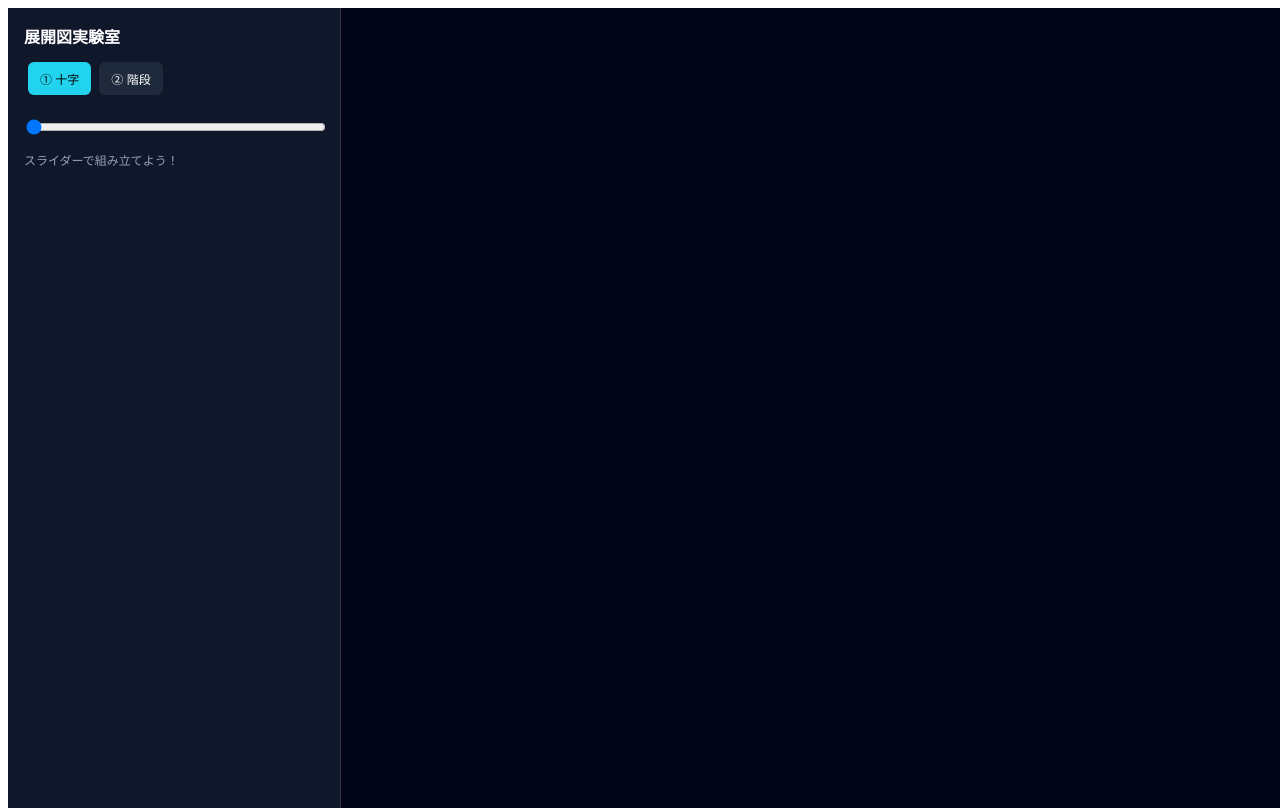
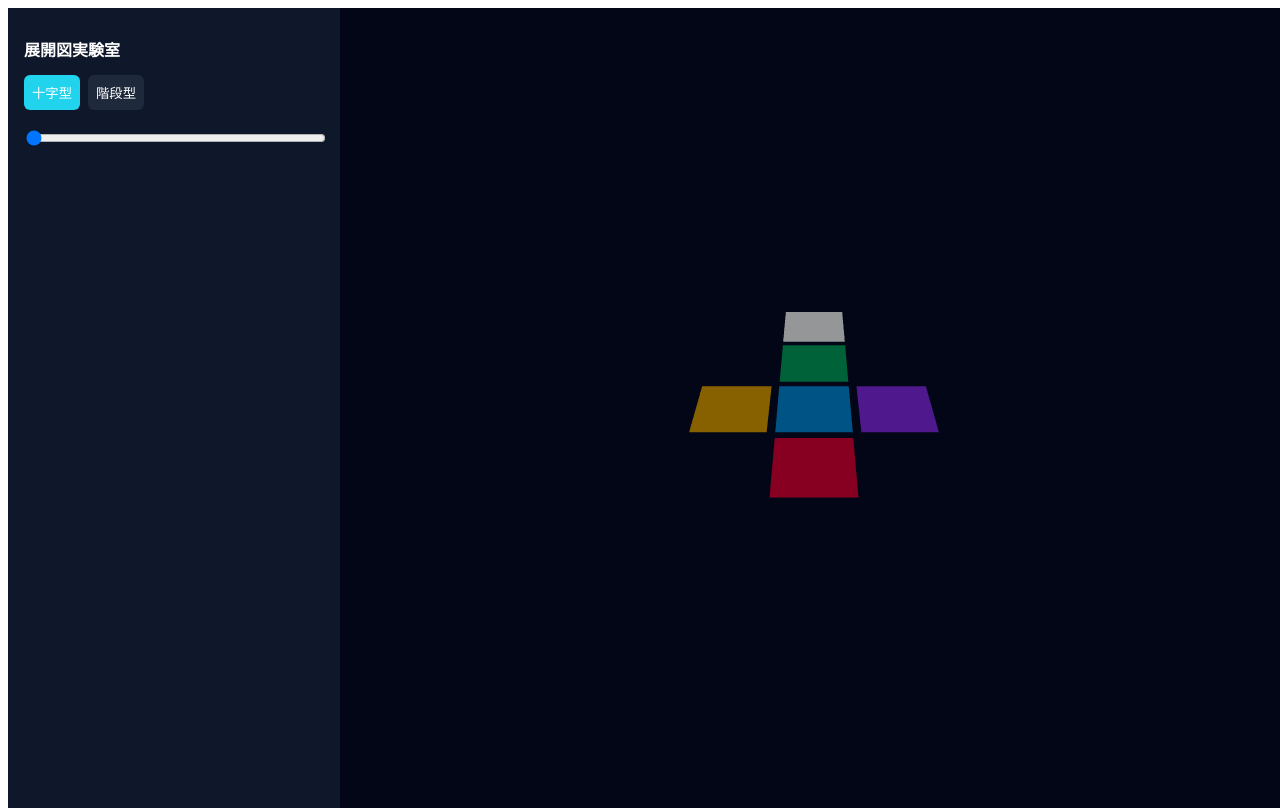
Before and after one commit to bqyujiyamada-code/study-quest, a Next.js app: page /cube-quest in a window 1280 px wide. Built offline with nearby package versions, Linux system fonts and the light colour scheme.

Commit message:
fix cube-quest

```diff
--- a/src/app/cube-quest/page.tsx
+++ b/src/app/cube-quest/page.tsx
@@ -5,69 +5,130 @@ import { Canvas } from "@react-three/fiber";
 import { OrbitControls } from "@react-three/drei";
 import * as THREE from "three";
 
-// 11パターンのデータ定義（今回は省略しますが、p03-p11もp01,p02と同様の親子構造で記述可能です）
-// ... (前回のp01, p02データをそのまま利用)
+// --- 型定義 ---
+type FaceDef = {
+  id: string;
+  name: string;
+  color: string;
+  pos: [number, number, number];
+  pivot: [number, number, number];
+  axis: "X" | "Y";
+  sign: number;
+  parent?: string;
+};
 
-export default function CubeQuestMobile() {
+// --- パターンデータ（2パターンを維持） ---
+const getPatterns = (): Record<string, FaceDef[]> => ({
+  p01: [
+    { id: "bottom", name: "底面", color: "#0ea5e9", pos: [0, 0, 0], pivot: [0, 0, 0], axis: "X", sign: 0 },
+    { id: "front", name: "手前", color: "#f43f5e", pos: [0, -1, 0], pivot: [0, -0.5, 0], axis: "X", sign: 1, parent: "bottom" },
+    { id: "back", name: "奥面", color: "#10b981", pos: [0, 1, 0], pivot: [0, 0.5, 0], axis: "X", sign: -1, parent: "bottom" },
+    { id: "left", name: "左面", color: "#eab308", pos: [-1, 0, 0], pivot: [-0.5, 0, 0], axis: "Y", sign: -1, parent: "bottom" },
+    { id: "right", name: "右面", color: "#a855f7", pos: [1, 0, 0], pivot: [0.5, 0, 0], axis: "Y", sign: 1, parent: "bottom" },
+    { id: "top", name: "天井", color: "#f8fafc", pos: [0, 2, 0], pivot: [0, 1.5, 0], axis: "X", sign: -1, parent: "back" }
+  ],
+  p02: [
+    { id: "bottom", name: "底面", color: "#0ea5e9", pos: [0, 0, 0], pivot: [0, 0, 0], axis: "X", sign: 0 },
+    { id: "front", name: "手前", color: "#f43f5e", pos: [0, -1, 0], pivot: [0, -0.5, 0], axis: "X", sign: 1, parent: "bottom" },
+    { id: "back", name: "奥面", color: "#10b981", pos: [0, 1, 0], pivot: [0, 0.5, 0], axis: "X", sign: -1, parent: "bottom" },
+    { id: "top", name: "天井", color: "#f8fafc", pos: [0, 2, 0], pivot: [0, 1.5, 0], axis: "X", sign: -1, parent: "back" },
+    { id: "right", name: "右面", color: "#a855f7", pos: [1, 1, 0], pivot: [0.5, 1, 0], axis: "Y", sign: 1, parent: "back" },
+    { id: "left", name: "左面", color: "#eab308", pos: [-1, 0, 0], pivot: [-0.5, 0, 0], axis: "Y", sign: -1, parent: "bottom" }
+  ]
+});
+
+// --- サブコンポーネント（千切れない計算ロジック） ---
+function FaceInstance({ def, progress, allFaces }: { def: FaceDef; progress: number; allFaces: FaceDef[] }) {
+  const groupRef = useRef<THREE.Group>(null);
+
+  useEffect(() => {
+    if (!groupRef.current) return;
+
+    const getMatrix = (target: FaceDef): THREE.Matrix4 => {
+      const m = new THREE.Matrix4();
+      if (target.parent) m.multiply(getMatrix(allFaces.find(f => f.id === target.parent)!));
+
+      const angle = (progress / 100) * (Math.PI / 2);
+      const axis = target.axis === "X" ? new THREE.Vector3(1, 0, 0) : new THREE.Vector3(0, 1, 0);
+      const rot = new THREE.Matrix4().makeRotationAxis(axis, angle * target.sign);
+      const pivot = new THREE.Vector3(...target.pivot);
+
+      const pos = new THREE.Vector3(...target.pos);
+      if (target.parent) {
+        const p = allFaces.find(f => f.id === target.parent)!;
+        pos.sub(new THREE.Vector3(...p.pos));
+        pivot.sub(new THREE.Vector3(...p.pos));
+      }
+
+      m.multiply(new THREE.Matrix4().makeTranslation(pivot.x, pivot.y, pivot.z));
+      m.multiply(rot);
+      m.multiply(new THREE.Matrix4().makeTranslation(-pivot.x, -pivot.y, -pivot.z));
+      m.multiply(new THREE.Matrix4().makeTranslation(pos.x, pos.y, pos.z));
+      return m;
+    };
+
+    groupRef.current.matrix.copy(getMatrix(def));
+    groupRef.current.matrixAutoUpdate = false;
+  }, [progress, def, allFaces]);
+
+  return (
+    <group ref={groupRef}>
+      <mesh>
+        <planeGeometry args={[0.9, 0.9]} />
+        <meshStandardMaterial color={def.color} side={THREE.DoubleSide} />
+      </mesh>
+    </group>
+  );
+}
+
+export default function CubeQuest() {
   const [key, setKey] = useState("p01");
   const [progress, setProgress] = useState(0);
+  const [isMobile, setIsMobile] = useState(false);
+  const patterns = useMemo(getPatterns, []);
 
-  // レスポンシブなスタイル定義
-  const styles = {
+  useEffect(() => {
+    const handleResize = () => setIsMobile(window.innerWidth < 768);
+    window.addEventListener("resize", handleResize);
+    handleResize();
+    return () => window.removeEventListener("resize", handleResize);
+  }, []);
+
+  // 型指定をしたスタイル定義
+  const styles: { [key: string]: React.CSSProperties } = {
     container: {
-      width: "100vw",
-      height: "100vh",
-      display: "flex",
-      flexDirection: typeof window !== 'undefined' && window.innerWidth < 768 ? "column" : "row",
-      background: "#020617",
-      color: "white",
-      fontFamily: "sans-serif"
+      width: "100vw", height: "100vh", display: "flex",
+      flexDirection: isMobile ? "column" : "row",
+      background: "#020617", color: "white", fontFamily: "sans-serif"
     },
     sidebar: {
-      width: typeof window !== 'undefined' && window.innerWidth < 768 ? "100%" : "300px",
-      padding: "16px",
-      background: "#0f172a",
-      overflowY: "auto" as const,
-      borderBottom: typeof window !== 'undefined' && window.innerWidth < 768 ? "1px solid #334" : "none",
-      borderRight: typeof window !== 'undefined' && window.innerWidth >= 768 ? "1px solid #334" : "none"
-    },
-    button: (active: boolean) => ({
-      display: "inline-block",
-      margin: "4px",
-      padding: "8px 12px",
-      background: active ? "#22d3ee" : "#1e293b",
-      color: active ? "#000" : "#fff",
-      border: "none",
-      borderRadius: "6px",
-      fontSize: "12px",
-      cursor: "pointer"
-    })
+      width: isMobile ? "100%" : "300px", padding: "16px",
+      background: "#0f172a", borderBottom: isMobile ? "1px solid #334" : "none"
+    }
   };
 
   return (
     <div style={styles.container}>
       <div style={styles.sidebar}>
-        <h2 style={{ fontSize: "16px", margin: "0 0 10px 0" }}>展開図実験室</h2>
-        <div style={{ display: "flex", flexWrap: "wrap" }}>
-          {["p01", "p02"].map(k => (
-            <button key={k} onClick={() => setKey(k)} style={styles.button(key === k)}>
-              {k === "p01" ? "① 十字" : "② 階段"}
+        <h2 style={{ fontSize: "16px" }}>展開図実験室</h2>
+        <div style={{ display: "flex", flexWrap: "wrap", gap: "8px" }}>
+          {Object.keys(patterns).map(k => (
+            <button key={k} onClick={() => setKey(k)}
+              style={{ padding: "8px", background: key === k ? "#22d3ee" : "#1e293b", border: "none", borderRadius: "6px", color: "white", cursor: "pointer" }}>
+              {k === "p01" ? "十字型" : "階段型"}
             </button>
           ))}
         </div>
-        <input
-          type="range" min="0" max="100" value={progress}
-          onChange={(e) => setProgress(Number(e.target.value))}
-          style={{ width: "100%", marginTop: "20px" }}
-        />
-        <p style={{ fontSize: "12px", color: "#94a3b8" }}>スライダーで組み立てよう！</p>
+        <input type="range" min="0" max="100" value={progress}
+          onChange={(e) => setProgress(Number(e.target.value))} style={{ width: "100%", marginTop: "20px" }} />
       </div>
-
-      <div style={{ flex: 1, position: "relative" }}>
+      <div style={{ flex: 1 }}>
         <Canvas camera={{ position: [0, 4, 5] }}>
           <ambientLight intensity={0.8} />
           <group rotation={[-Math.PI / 2, 0, 0]}>
-            {/* 描画ロジックは前回同様 */}
+            {patterns[key].map(f => (
+              <FaceInstance key={f.id} def={f} progress={progress} allFaces={patterns[key]} />
+            ))}
           </group>
           <OrbitControls />
         </Canvas>
```
